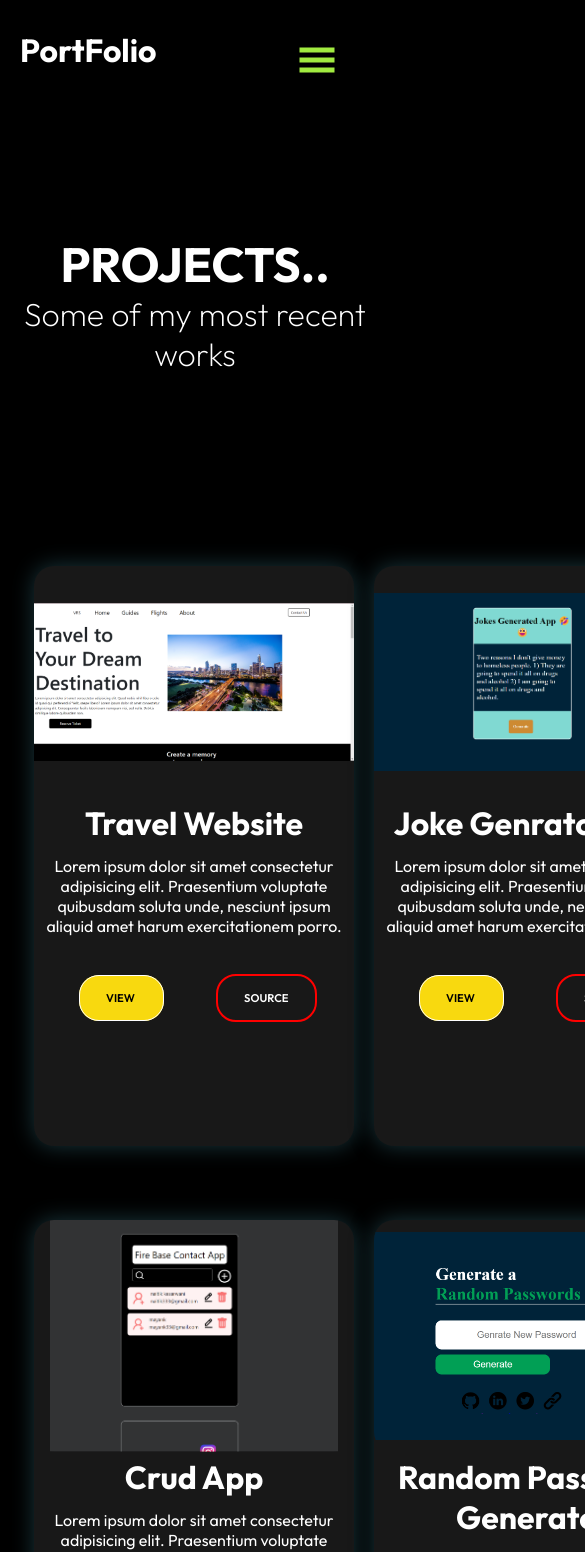
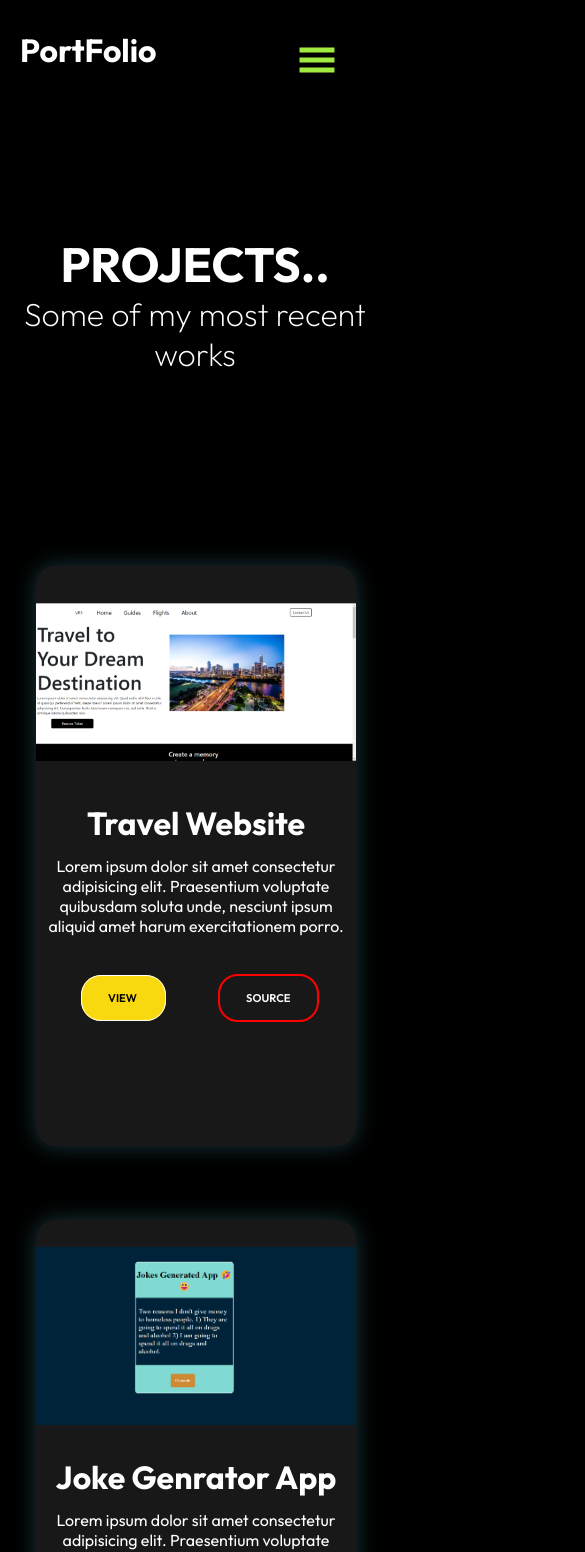
Before and after one commit to RachitSahu26/Portfolio, a React (Vite) app in the folder portfolio/: page /Projects in a window 390 px wide. Shown: the top 1552 px of the page, 585 px wide, since content can reach past the window. Built offline with nearby package versions, Linux system fonts and the light colour scheme.

Commit message:
completed responsive of project section

```diff
--- a/portfolio/src/Components/CardAreaStyle.css
+++ b/portfolio/src/Components/CardAreaStyle.css
@@ -13,7 +13,7 @@
     font-size: 3rem;
     padding: 0px 0px 30px 0px ;
 }
-/* ................media queries............... */
+/* ................media queries--------(1040)---------............... */
 @media screen and (max-width:1040px){
     .Project-card-area{
         /* background-color: red; */
@@ -27,6 +27,7 @@
 
     }
 }
+/* ................media queries--------(904)---------............... */
 
 @media screen and (max-width:904px){
     .Project-card-area{
@@ -42,6 +43,7 @@
 
 }
 
+/* ................media queries--------(840)---------............... */
 
 @media screen and (max-width:840px){
 
@@ -54,13 +56,114 @@
    }
 
 }
+/* ................media queries--------(788)---------............... */
+
 @media screen and (max-width:788px){
 
     .Project-card-area{
 
 
-        margin-left: 14px;
+        margin-left: 20px;
 
 
    }
 }
+/* ................media queries--------(705)---------............... */
+
+@media screen and (max-width:705px){
+
+    .Project-card-area{
+
+
+        margin-left: 10px;
+
+
+   }
+
+}
+/* ................media queries--------(666)---------............... */
+
+@media screen and (max-width:666px){
+    .Project-card-area{
+
+
+        margin-left: 1px;
+
+
+   }
+}
+/* ................media queries--------(645)---------............... */
+
+@media screen and (max-width:645px){
+
+    .Project-card-area{
+
+         margin-left: 90px;
+
+         grid-template-columns: repeat(1,1fr);
+
+    }
+
+}
+/* ................media queries--------(532)---------............... */
+
+
+@media screen and (max-width:532px){
+    .Project-card-area{
+
+        margin-left: 50px;
+
+
+
+   }
+
+}
+
+/* ................media queries--------(465)---------............... */
+
+@media screen and (max-width:465px){
+
+    .Project-card-area{
+
+        margin-left: 20px;
+
+
+
+   }
+}
+
+/* ................media queries--------(434)---------............... */
+
+@media screen and (max-width:434px){
+    .Project-card-area{
+
+        margin-left: 2.5rem;
+
+
+
+   }
+}
+/* ................media queries--------(418)---------............... */
+
+@media screen and (max-width:418px){
+
+    .Project-card-area{
+
+        margin-left: 1.5rem;
+
+
+
+   }
+}
+/* ................media queries--------(392)---------............... */
+
+@media screen and (max-width:392px){
+    .Project-card-area{
+
+        margin-left: 1rem;
+
+
+
+   }
+
+}
```
